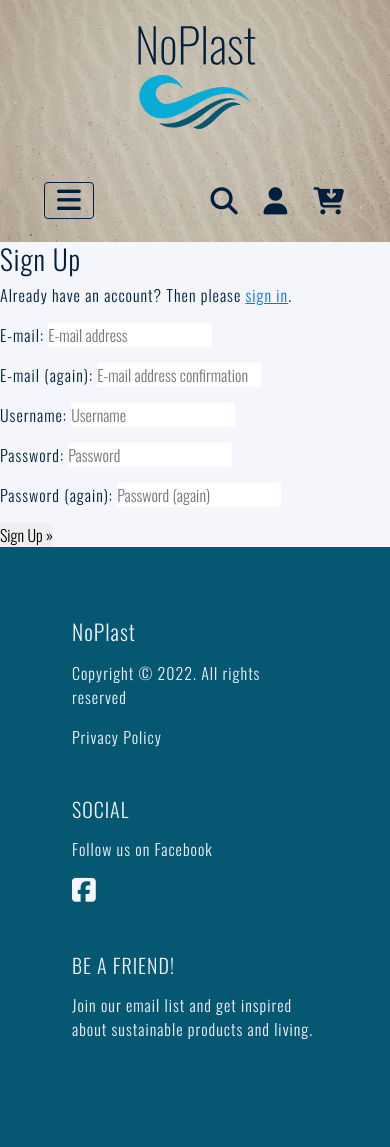
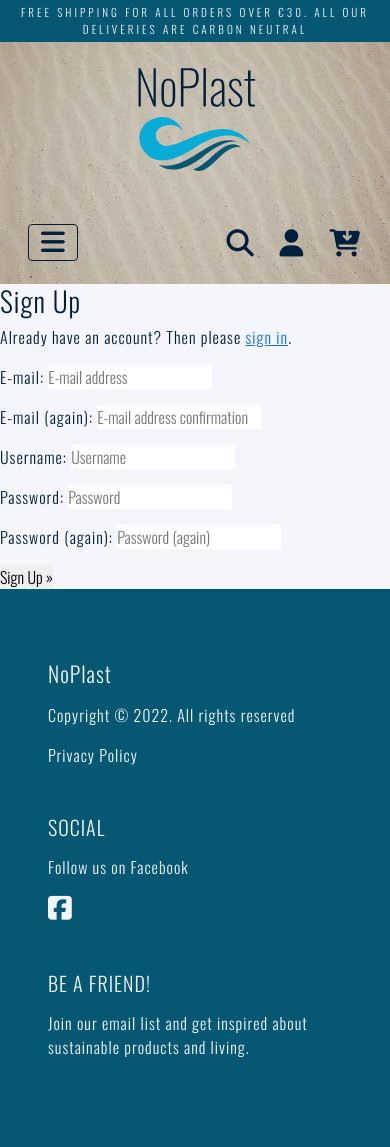
Before and after one commit to josswe26/noplast, a Django app: page /accounts/signup/ in a window 390 px wide. Before the commit the page ends 1039 px from the top, so only its background shows below. Run offline with Django 3.2, Linux system fonts and the light colour scheme; parts of the project's set-up code (start-up, migrations or seed data) failed here and were passed over; some libraries are stand-ins or nearby versions.

Commit message:
Add info-banner and grand total placeholder

```diff
--- a/static/css/base.css
+++ b/static/css/base.css
@@ -91,14 +91,23 @@ header {
 }
 
 #search-bar input {
-    width: 80%;
-    border-right: none;
+    width: 90%;
 }
 
 #search-bar button {
-    width: 20%;
+    width: 10%;
     font-size: 1.7rem;
     color: #001f3d;
+}
+
+#grand-total {
+    font-size: 1rem;
+    font-weight: 300;
+}
+
+#info-banner {
+    font-weight: 300;
+    letter-spacing: 3px;
 }
 
 /* Medias queries */
@@ -115,4 +124,16 @@ header {
         font-size: 1.5rem;
         font-weight: 300;
     }
+
+    #search-bar input {
+        width: 80%;
+    }
+
+    #search-bar button {
+        width: 20%;
+    }
+
+    #info-banner {
+        font-size: .7rem;
+    }
 }
--- a/templates/base.html
+++ b/templates/base.html
@@ -47,13 +47,18 @@
 
 <body>
 
+  <!-- Info banner -->
+  <div id="info-banner" class="bg--light-blue">
+    <p class="text-uppercase c--white text-center my-1 mx-2">Free shipping for all orders over €30. All our deliveries are carbon neutral</p>
+  </div>
+
   <!-- Header -->
   <header class="container-fluid logo-text px-0">
     <div class="row w-100 m-0">
 
       <!-- Navigation bar -->
       <div class="col-6 col-md-4 order-2 order-md-1">
-        <nav class="navbar navbar-light navbar-expand-lg pt-4 pb-0 ps-4">
+        <nav class="navbar navbar-light navbar-expand-lg pt-4 pb-0 ps-2 ps-md-4">
           <button class="navbar-toggler m-2" type="button" data-bs-toggle="collapse" data-bs-target="#navbarNavDropup" aria-controls="navbarNavDropup" aria-expanded="false" aria-label="Toggle navigation">
             <span><i class="fas fa-bars icon"></i></span>
           </button>
@@ -79,7 +84,7 @@
 
       <!-- Search, account and shopping bag icons -->
       <div class="col-6 col-md-4 order-3">
-        <ul class="list-inline list-unstyled text-center pt-4 pb-0 pe-4 d-flex justify-content-end">
+        <ul class="list-inline list-unstyled text-center pt-4 pb-0 pe-2 pe-md-4 d-flex justify-content-end">
           <li class="list-inline-item">
             <a class="nav-link link-dark p-2" data-bs-toggle="collapse" href="#search-bar" role="button" aria-expanded="false" aria-controls="search-bar">
               <i class="fas fa-search icon"></i>
@@ -106,6 +111,7 @@
             <a href="" class="nav-link link-dark p-2">
               {% if grand_total %}
                 <i class="fas fa-shopping-cart icon"></i>
+                <p id="grand-total" class="my-0">€0.00</p>
               {% else %}
                 <i class="fas fa-cart-arrow-down icon"></i>
               {% endif %}
@@ -116,7 +122,7 @@
     </div>
 
     <!-- Search bar-->
-    <div class="row container-fluid collapse px-3 mb-4" id="search-bar">
+    <div class="row container-fluid collapse px-3 mx-0 mb-4" id="search-bar">
           <form method="GET" action="">
             <div class="input-group w-100">
               <input class="form-control border-none" type="text" name="q" placeholder="Search...">
@@ -144,19 +150,19 @@
   <!-- Footer -->
   <footer class="footer container-fluid p-5 c--white bg--light-blue mt-auto">
       <div class="row w-100 m-0">
-        <div class="col-md-4 p-4">
+        <div class="col-md-4 px-0 py-4 px-md-4">
           <h4 class="mb-3">NoPlast</h4>
           <p>Copyright &copy; 2022. All rights reserved</p>
           <a href="" class="link-light">Privacy Policy</a>
         </div>
 
-        <div class="col-md-4 p-4">
+        <div class="col-md-4 px-0 py-4 px-md-4">
           <h5 class="mb-3 text-uppercase">Social</h5>
           <p>Follow us on Facebook</p>
           <a href=""><i class="fab fa-facebook-square link-light icon"></i></a>
         </div>
 
-        <div class="col-md-4 p-4">
+        <div class="col-md-4 px-0 py-4 px-md-4">
           <h5 class="mb-3 text-uppercase">Be a friend!</h5>
           <p>Join our email list and get inspired about sustainable products and living.</p>
         </div>
```
